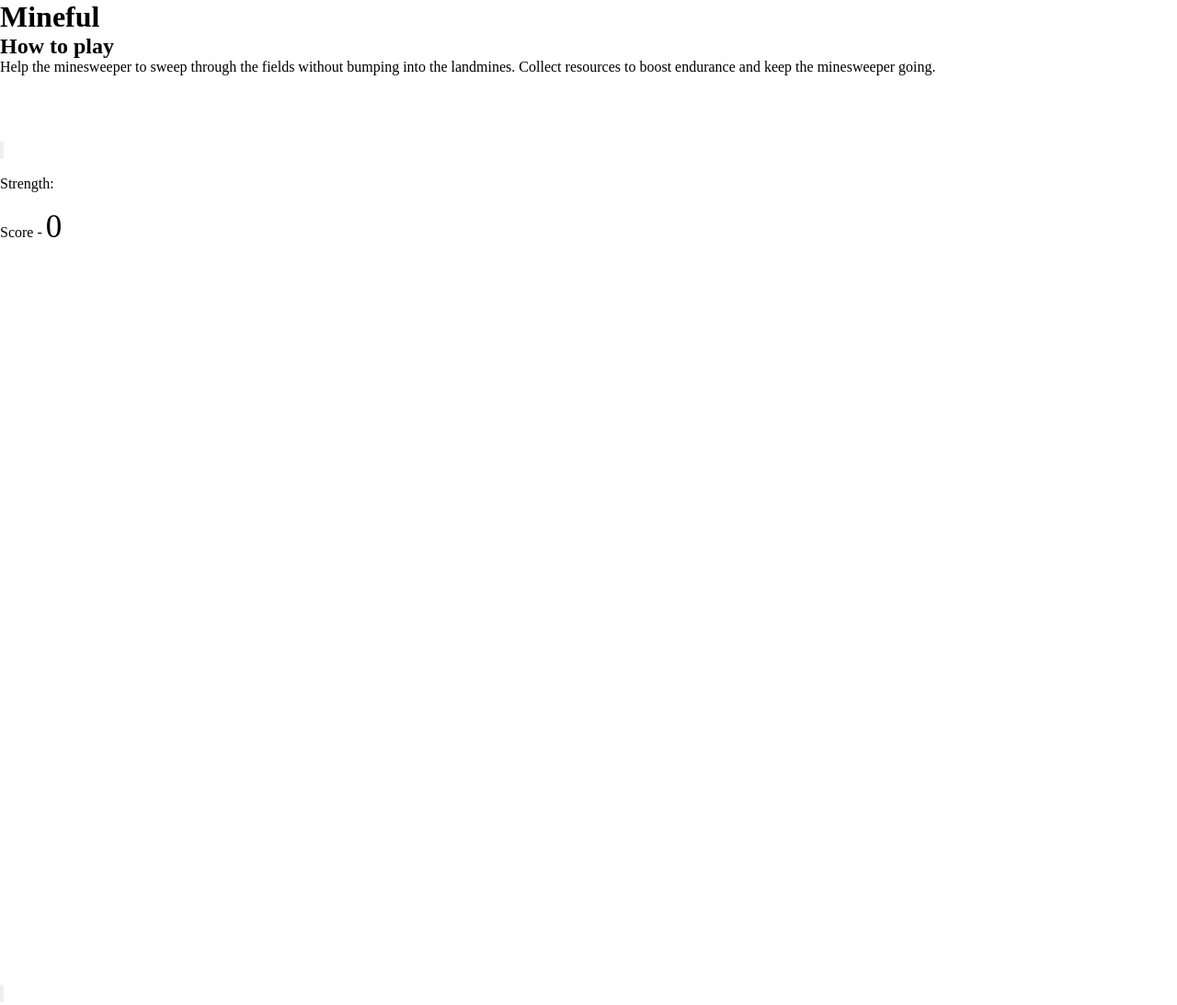
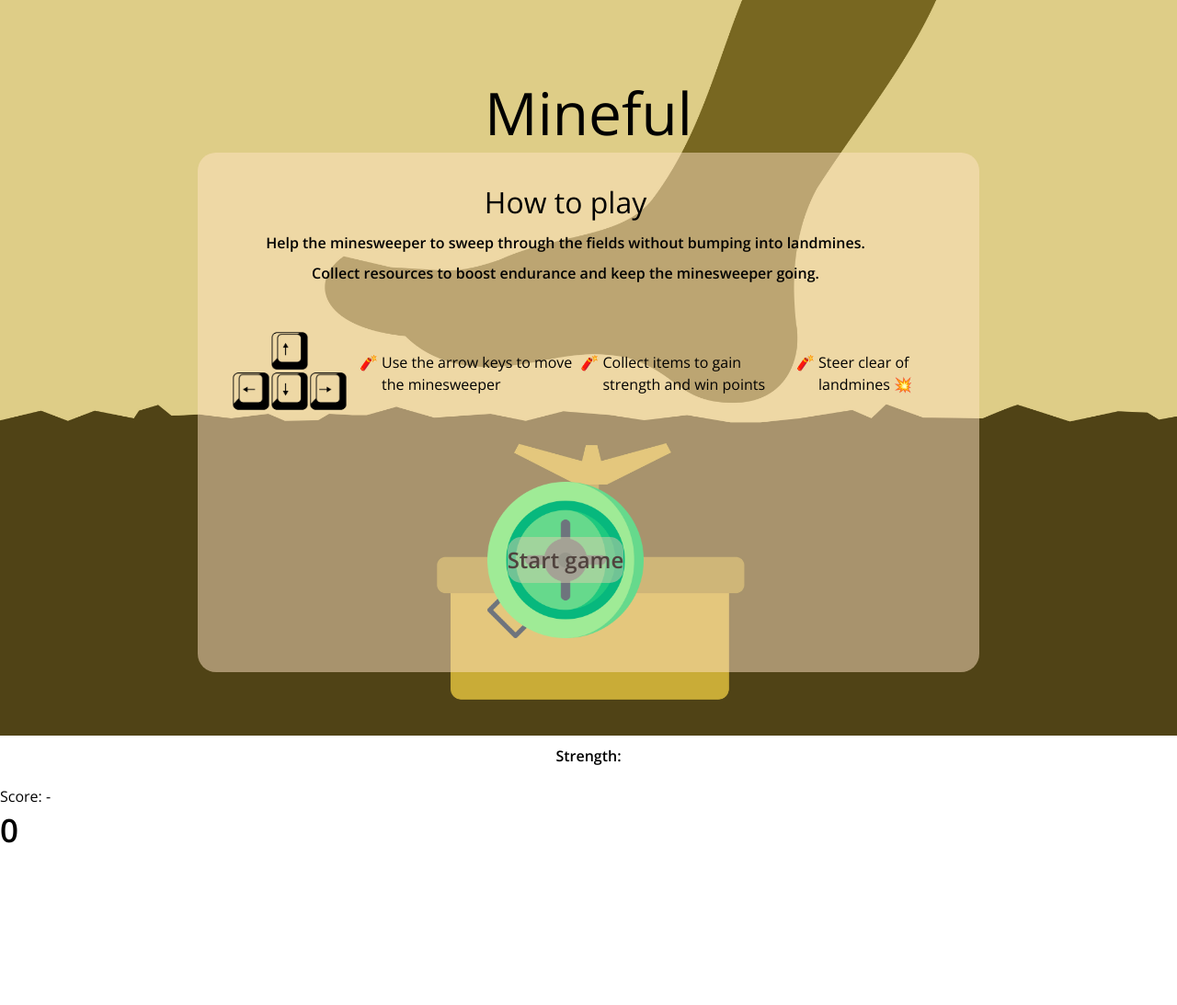
Before and after one commit to Hjortland/mineful, a plain HTML site: page index.html in a window 1280 px wide. Shown: the top 1093 px of the page at 92% size. Drawn offline with nearby package versions, Linux system fonts and the light colour scheme.

Commit message:
start screen done

```diff
--- a/index.html
+++ b/index.html
@@ -4,6 +4,11 @@
         <meta charset="UTF-8">
         <title>Mineful</title>
         <link rel="icon" href="">
+        <link rel="preconnect" href="https://fonts.googleapis.com">
+<link rel="preconnect" href="https://fonts.gstatic.com" crossorigin>
+<link rel="preconnect" href="https://fonts.googleapis.com">
+<link rel="preconnect" href="https://fonts.gstatic.com" crossorigin>
+<link href="https://fonts.googleapis.com/css2?family=Open+Sans:wght@300;400;600&display=swap" rel="stylesheet">
         <link rel="stylesheet" href="styles.css">
 </head>
 <body>
@@ -16,23 +21,26 @@
         <div>
             <h2>How to play</h2>
             <p>Help the minesweeper to sweep through the fields without bumping into
-                   the landmines. Collect resources to boost endurance
-                   and keep the minesweeper going.
-                </p>
+             landmines. </p>
+              <p>Collect resources to boost endurance
+                and keep the minesweeper going.</p>
+         </div>
+
+        <div class="controls">
+            <div class="keyboard"><img class="keyboard-img" src="/mineful/img/arrowkeys.png" alt="arrow keys">
+            </div>
+            <ul>
+                <li>Use the arrow keys to move the minesweeper </li>
+                <li>Collect items to gain strength and win points</li>
+                <li>Steer clear of landmines 💥</li>
+            </ul>
 
         </div>
-            <div class="controls">
-                <ul>
-                    <li></li>
-                    <li></li>
-                    <li></li>
-                </ul>
-                <div><img class="keyboard-img" src="" alt="">
-                </div>
-            </div>
-            <button id="start-button">
-                <img class="button-img" src="" alt="">
+
+    <button class="start-button"> <span class="start-cmd">Start game</span>
+        <img class="button-img" src="/mineful/img/mine-bullet.png" alt="press landmine to start">
     </button>
+
     <div class="footer">
         <div class="">
             <img class="" src="" alt="">
@@ -40,33 +48,37 @@
     </div>
     </div>
     </div>
-        <!-- GAMEPLAY SCREEN -->
-        <div>
+
+<!-- PLAY SCREEN -->
+    <div id="play-screen">
         <div class="status">
             <article class="strength-bar">
                 <p class="strength-title">Strength: </p>
                 <img src="" class ="strength-bar-img">
             </article>
-                <article class="score">Score -    <span style = "font-size: 35px">0</span></article>
+             <article class="score">Score: -    <span style = "font-size: 35px">0</span></article>
         </div>
         <div class = game-board>
             <canvas id="canvas" width="1920" height="800"></canvas>
         </div>
     </div>
+
 <!-- GAME OVER SCREEN-->
     <div id="gameover-screen">
             <div class="gameover-ctr">
-                <p class="end-instructions"></p>
-                <div class="final-score"></div>
-                <div class="high-score"></div>
+                <p class="end-instructions">Kaboom 💥 <br>
+                The minesweeping mission blew up and you need to restart to continue playing.</p>
+                <div class="final-score"> Your final score: </div>
+                <div class="high-score">High score: </div>
                 <div>
-                    <p class=""></p>
+                    <p class="message"></p>
                 </div>
             <button id="restart-button">
-                <img class="" src="" alt="">
+                <img class="restart-img" src="" alt="">
             </button>
             </div>
     </div>
-        <script src="./src/index.js"></script>
+
+    <script src="/mineful/src/index.js"></script>
 </body>
 </html>
--- a/src/index.js
+++ b/src/index.js
@@ -5,7 +5,14 @@
 // BACKGROUND IMAGES
 
 const backgroundImg1 = new Image();
-backgroundImg1.src = "./img"
+backgroundImg1.src = "/mineful/img/canvas1.jpeg"
+const backgroundImg2 = new Image();
+backgroundImg2.src = "/mineful/img/canvas2.jpg"
+const backgroundImg3 = new Image();
+backgroundImg3.src = "/mineful/img/canvas3.jpg"
+const backgroundImg4 = new Image();
+backgroundImg4.src = "/mineful/img/canvas4.png"
+
 
 
 // HEALTH OBSTACLES
--- a/styles.css
+++ b/styles.css
@@ -1,21 +1,146 @@
-@font-face {
-    font-family: ;
-    src: url();
-}
-
-@font-face {
-    font-family: ;
-    src: url();
-}
 
 * {
     margin: 0;
     padding: 0;
-    font-family: ;
+    font-family: 'Open Sans', sans-serif;
+    font-weight: 300;
+
 }
 
-#start-screen
+#start-screen {
+    background-image: url("/mineful/img/canvas1.jpeg");
+    background-repeat: no-repeat;
+    background-size: cover;
+    height: 100vh;
+    display: flex;
+    flex-direction: column;
+    justify-content: center;
+    align-items: center;
+}
 
-.header {}
+.header {
+    display: flex;
+    flex-direction: column;
+    align-items: center;
+    justify-content: center;
+    padding-top: 10px;
+}
 
-.instructions{}
+h1 {
+    font-weight: 400;
+    font-size: 4em;
+    color: #000;
+
+}
+
+h2 {
+    font-size: 2em;
+    padding-top: 1em ;
+}
+
+p {
+    text-align: center;
+    padding-top: .7em;
+    font-weight: bold;
+}
+
+.instructions{
+    display: flex;
+    flex-direction: column;
+    align-items: center;
+    justify-content: center;
+    text-align: center;
+    width: 800px;
+    font-weight: 300;
+    background-color: rgb(255, 228, 196, 0.5);
+    border-radius: 20px;
+    padding-right: 50px;
+}
+
+.controls {
+    display: flex;
+    align-items: center;
+    padding-top: 15px;
+    padding-bottom: 20px;
+}
+
+span {
+    height: 50px;
+    text-align: center;
+    font-weight: bold;
+    position: absolute;
+    display: flex;
+    flex-direction: column;
+    justify-content: center;
+    align-items: center;
+}
+
+.start-button {
+    font-size: 1.5em;
+    height: 200px;
+    display: flex;
+    flex-direction: row;
+    justify-content: center;
+    align-items: center;
+    background: none;
+    position: relative;
+    border: 0px;
+}
+
+.start-cmd {
+    display: flex;
+    flex-direction: row;
+    align-items: center;
+    text-align: center;
+    position: absolute;
+    color: 	#50433e;
+    background-color: rgba(218, 208, 173, 0.5);
+    border-radius: 15px;
+}
+
+.button-img {
+  height: 170px;
+  display: inline-flexbox;
+  flex-direction: row;
+  justify-content: right;
+}
+
+.keyboard-img {
+   position: relative;
+   position: relative;
+   display: inline-block;
+   width: 200px;
+   flex-direction: row;
+   justify-content: flex-start;
+   align-content: flex-start;
+   align-items: flex-start;
+
+}
+
+ul {
+    font-size: 1rem;
+    display: flex;
+    flex-direction: row;
+    justify-content: space-evenly;
+    align-content: center;
+    gap: 2rem;
+    list-style-position: inside;
+    float: right;
+
+}
+
+li {
+    list-style: '🧨 ' ;
+    text-align: left;
+    line-height: 1.5;
+    font-weight:
+    padding: 0px, 15px;
+}
+
+/* li::before {
+    display: inline-block;
+    margin-right: 10px;
+    height: 10px;
+    width: 10px;
+    list-style-image: url(/mineful/img/mine-bullet.png);
+} */
```
Also changed, not shown: img/arrowkeys.png (added), img/mine-bullet.png (added), 3 other files. Lines whose indentation alone changed are shown as unchanged.
